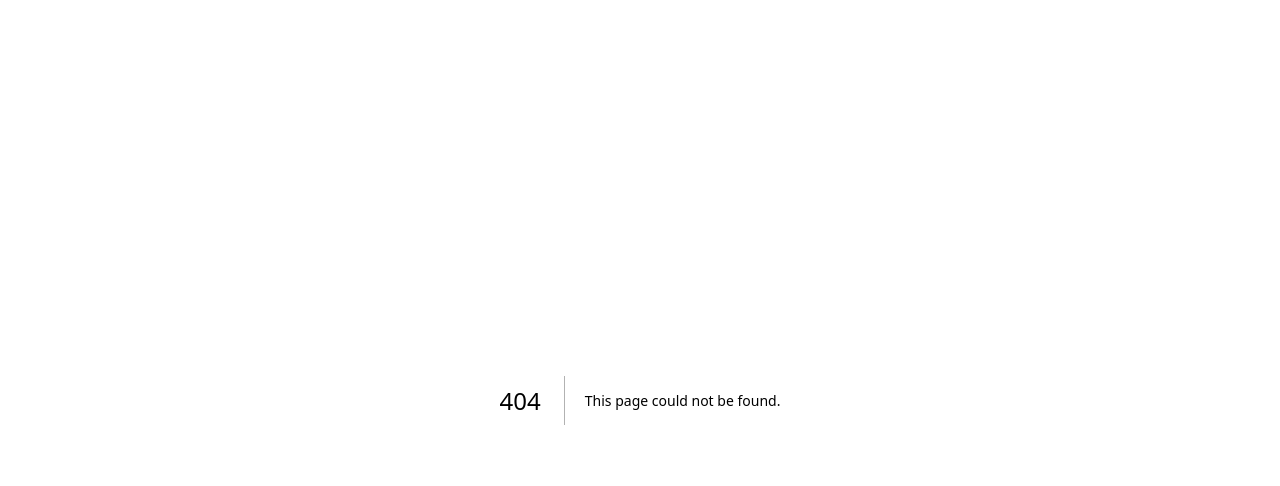
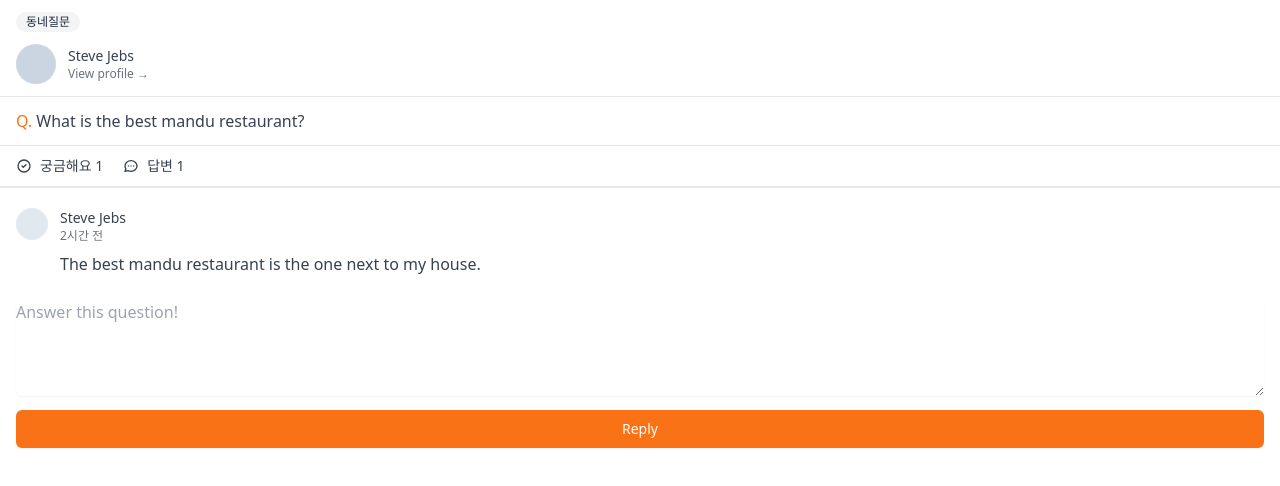
Before and after one commit to LEEHYEYEONG/carrot-market, a Next.js app: page /community/1 in a window 1280 px wide. Before the commit this address had no page. Shown: the top 486 px of the page. Built offline with nearby package versions, Linux system fonts and the light colour scheme.

Commit message:
community detail

```diff
--- /dev/null
+++ b/pages/community/[id].tsx
@@ -0,0 +1,84 @@
+export default function CommunityPostDetail() {
+  return (
+    <div>
+      <span className="inline-flex my-3 ml-4 items-center px-2.5 py-0.5 rounded-full text-xs font-medium bg-gray-100 text-gray-800">
+        동네질문
+      </span>
+      <div className="flex mb-3 px-4 cursor-pointer pb-3  border-b items-center space-x-3">
+        <div className="w-10 h-10 rounded-full bg-slate-300" />
+        <div>
+          <p className="text-sm font-medium text-gray-700">Steve Jebs</p>
+          <p className="text-xs font-medium text-gray-500">
+            View profile &rarr;
+          </p>
+        </div>
+      </div>
+      <div>
+        <div className="mt-2 px-4 text-gray-700">
+          <span className="text-orange-500 font-medium">Q.</span> What is the
+          best mandu restaurant?
+        </div>
+        <div className="flex px-4 space-x-5 mt-3 text-gray-700 py-2.5 border-t border-b-[2px]  w-full">
+          <span className="flex space-x-2 items-center text-sm">
+            <svg
+              className="w-4 h-4"
+              fill="none"
+              stroke="currentColor"
+              viewBox="0 0 24 24"
+              xmlns="http://www.w3.org/2000/svg"
+            >
+              <path
+                strokeLinecap="round"
+                strokeLinejoin="round"
+                strokeWidth="2"
+                d="M9 12l2 2 4-4m6 2a9 9 0 11-18 0 9 9 0 0118 0z"
+              ></path>
+            </svg>
+            <span>궁금해요 1</span>
+          </span>
+          <span className="flex space-x-2 items-center text-sm">
+            <svg
+              className="w-4 h-4"
+              fill="none"
+              stroke="currentColor"
+              viewBox="0 0 24 24"
+              xmlns="http://www.w3.org/2000/svg"
+            >
+              <path
+                strokeLinecap="round"
+                strokeLinejoin="round"
+                strokeWidth="2"
+                d="M8 12h.01M12 12h.01M16 12h.01M21 12c0 4.418-4.03 8-9 8a9.863 9.863 0 01-4.255-.949L3 20l1.395-3.72C3.512 15.042 3 13.574 3 12c0-4.418 4.03-8 9-8s9 3.582 9 8z"
+              ></path>
+            </svg>
+            <span>답변 1</span>
+          </span>
+        </div>
+      </div>
+      <div className="px-4 my-5 space-y-5">
+        <div className="flex items-start space-x-3">
+          <div className="w-8 h-8 bg-slate-200 rounded-full" />
+          <div>
+            <span className="text-sm block font-medium text-gray-700">
+              Steve Jebs
+            </span>
+            <span className="text-xs text-gray-500 block ">2시간 전</span>
+            <p className="text-gray-700 mt-2">
+              The best mandu restaurant is the one next to my house.
+            </p>
+          </div>
+        </div>
+      </div>
+      <div className="px-4">
+        <textarea
+          className="mt-1 shadow-sm w-full focus:ring-orange-500 rounded-md border-gray-300 focus:border-orange-500 "
+          rows={4}
+          placeholder="Answer this question!"
+        />
+        <button className="mt-2 w-full bg-orange-500 hover:bg-orange-600 text-white py-2 px-4 border border-transparent rounded-md shadow-sm text-sm font-medium focus:ring-2 focus:ring-offset-2 focus:ring-orange-500 focus:outline-none ">
+          Reply
+        </button>
+      </div>
+    </div>
+  );
+}
```
